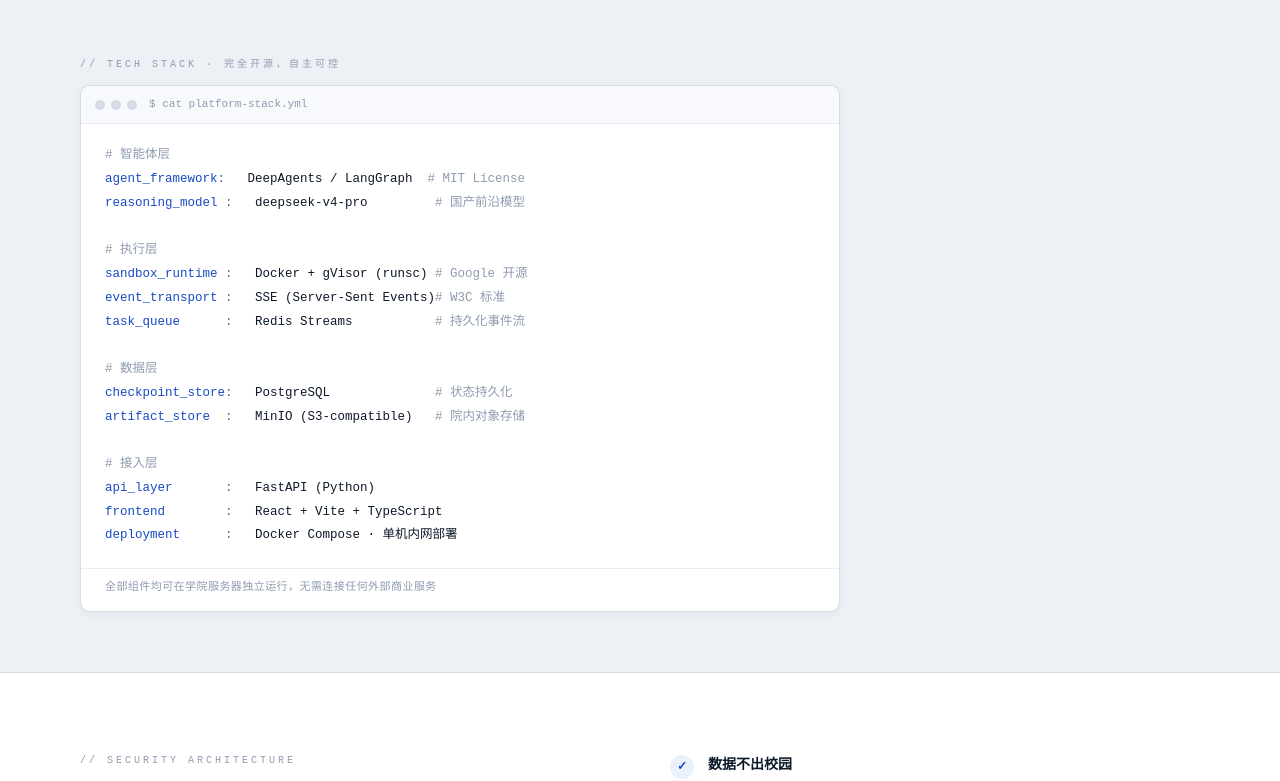
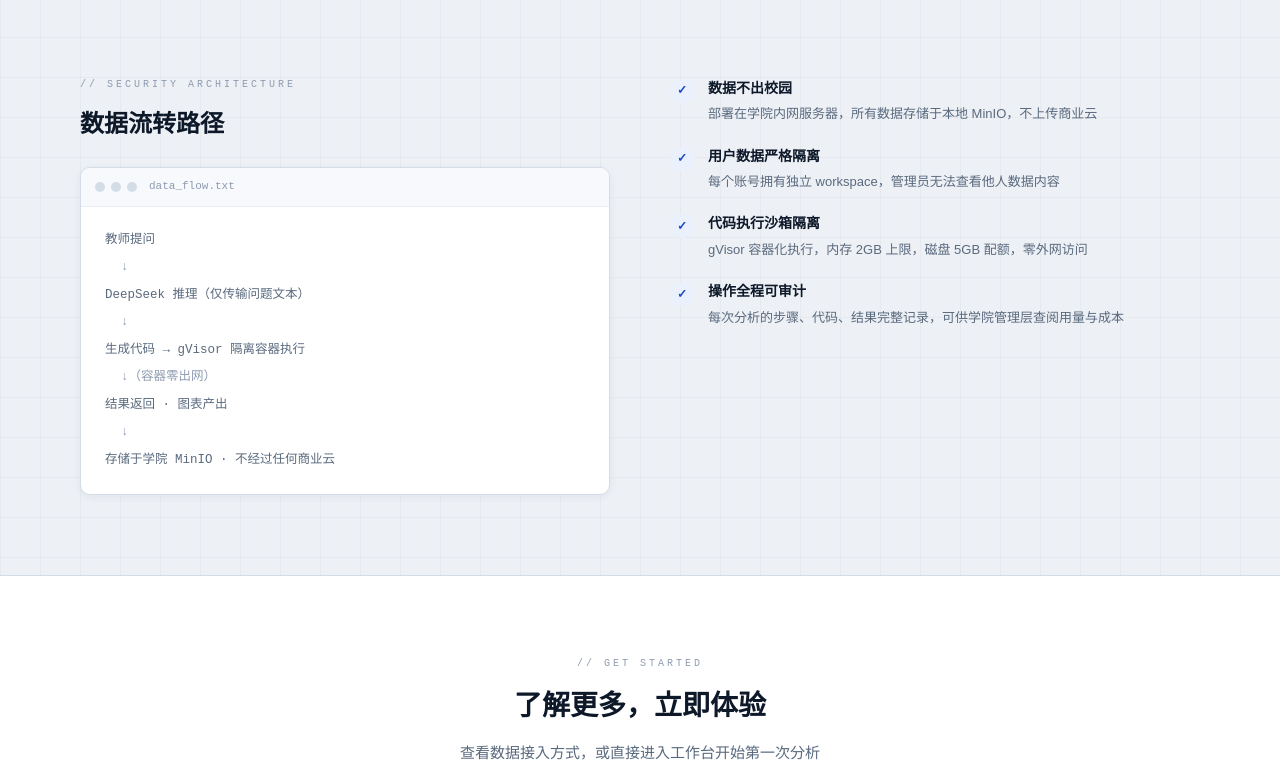
Before and after one commit to hxy2321548628/FinAgentPlatform, a React (Vite) app in the folder web/: page /capabilities in a window 1280 px wide. Shown: the part 1320-2101 px from the top of the page. Built offline with nearby package versions, Linux system fonts and the light colour scheme.

Commit message:
删除技术底座-TECH STACK 区，调整相邻 section 背景色节奏

```diff
--- a/web/src/pages/Capabilities.tsx
+++ b/web/src/pages/Capabilities.tsx
@@ -87,59 +87,8 @@ export function Capabilities() {
         </div>
       </section>
 
-      {/* 技术栈全景 */}
-      <section style={{ background: 'var(--bg)', borderTop: '1px solid var(--border)', padding: '60px 80px', position: 'relative', overflow: 'hidden' }}>
-        <div style={{ maxWidth: 1300, margin: '0 auto', position: 'relative' }}>
-          <div className="section-tag">// TECH STACK · 完全开源，自主可控</div>
-          <div style={{ background: 'var(--surface)', border: '1px solid var(--border)', borderRadius: 10, overflow: 'hidden', boxShadow: '0 2px 8px rgba(11,46,92,0.06)', maxWidth: 760 }}>
-            <div style={{ display: 'flex', alignItems: 'center', gap: 6, padding: '10px 14px', background: '#F7F9FC', borderBottom: '1px solid var(--border-light)' }}>
-              {[0,1,2].map(i => <div key={i} style={{ width: 10, height: 10, borderRadius: '50%', background: 'var(--border)' }} />)}
-              <span style={{ fontSize: 11, color: 'var(--text-muted)', marginLeft: 6, fontFamily: "'JetBrains Mono', monospace" }}>$ cat platform-stack.yml</span>
-            </div>
-            <div style={{ padding: '20px 24px' }}>
-              <pre style={{ fontFamily: "'JetBrains Mono', monospace", fontSize: 12.5, lineHeight: 1.9, color: 'var(--text-secondary)', whiteSpace: 'pre', margin: 0 }}>{[
-                ['comment', '# 智能体层'],
-                ['key', 'agent_framework', 'DeepAgents / LangGraph  ', '# MIT License'],
-                ['key', 'reasoning_model ', 'deepseek-v4-pro         ', '# 国产前沿模型'],
-                ['blank'],
-                ['comment', '# 执行层'],
-                ['key', 'sandbox_runtime ', 'Docker + gVisor (runsc) ', '# Google 开源'],
-                ['key', 'event_transport ', 'SSE (Server-Sent Events)', '# W3C 标准'],
-                ['key', 'task_queue      ', 'Redis Streams           ', '# 持久化事件流'],
-                ['blank'],
-                ['comment', '# 数据层'],
-                ['key', 'checkpoint_store', 'PostgreSQL              ', '# 状态持久化'],
-                ['key', 'artifact_store  ', 'MinIO (S3-compatible)   ', '# 院内对象存储'],
-                ['blank'],
-                ['comment', '# 接入层'],
-                ['key', 'api_layer       ', 'FastAPI (Python)'],
-                ['key', 'frontend        ', 'React + Vite + TypeScript'],
-                ['key', 'deployment      ', 'Docker Compose · 单机内网部署'],
-              ].map((row, i) => {
-                if (row[0] === 'blank') return <span key={i}>{'\n'}</span>
-                if (row[0] === 'comment') return (
-                  <span key={i} style={{ color: 'var(--text-muted)' }}>{row[1]}{'\n'}</span>
-                )
-                return (
-                  <span key={i}>
-                    <span style={{ color: 'var(--action)' }}>{row[1]}</span>
-                    <span>{':   '}</span>
-                    <span style={{ color: 'var(--text-primary)' }}>{row[2]}</span>
-                    {row[3] && <span style={{ color: 'var(--text-muted)' }}>{row[3]}</span>}
-                    {'\n'}
-                  </span>
-                )
-              })}</pre>
-            </div>
-            <div style={{ padding: '10px 24px 14px', borderTop: '1px solid var(--border-light)', fontSize: 11, color: 'var(--text-muted)', fontFamily: "'JetBrains Mono', monospace", letterSpacing: '0.04em' }}>
-              全部组件均可在学院服务器独立运行，无需连接任何外部商业服务
-            </div>
-          </div>
-        </div>
-      </section>
-
-      {/* 安全隔离专区 */}
-      <section style={{ background: 'var(--surface)', borderTop: '1px solid var(--border)' }}>
+      {/* 安全隔离专区 — 灰底，与四大能力白底区隔 */}
+      <section className="grid-bg" style={{ borderTop: '1px solid var(--border)' }}>
         <div style={{ maxWidth: 1300, margin: '0 auto', padding: 80, display: 'flex', gap: 60, alignItems: 'flex-start' }}>
           <div style={{ flex: 1 }}>
             <div className="section-tag">// SECURITY ARCHITECTURE</div>
@@ -176,8 +125,8 @@ export function Capabilities() {
         </div>
       </section>
 
-      {/* CTA */}
-      <section style={{ textAlign: 'center', padding: 80, background: 'var(--bg)', borderTop: '1px solid var(--border)' }}>
+      {/* CTA — 白底，与安全区灰底区隔 */}
+      <section style={{ textAlign: 'center', padding: 80, background: 'var(--surface)', borderTop: '1px solid var(--border)' }}>
         <div className="section-tag" style={{ justifyContent: 'center', display: 'flex' }}>// GET STARTED</div>
         <h2 style={{ fontSize: 28, fontWeight: 700, color: 'var(--text-primary)', marginBottom: 12 }}>了解更多，立即体验</h2>
         <p style={{ fontSize: 15, color: 'var(--text-secondary)', marginBottom: 32 }}>查看数据接入方式，或直接进入工作台开始第一次分析</p>
```
